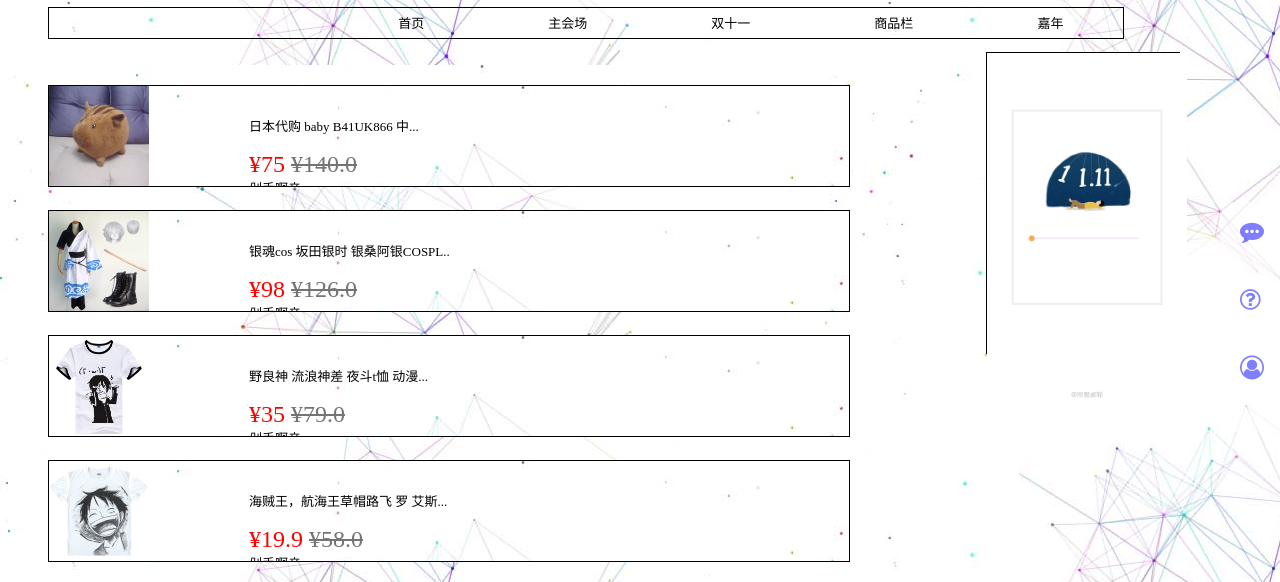
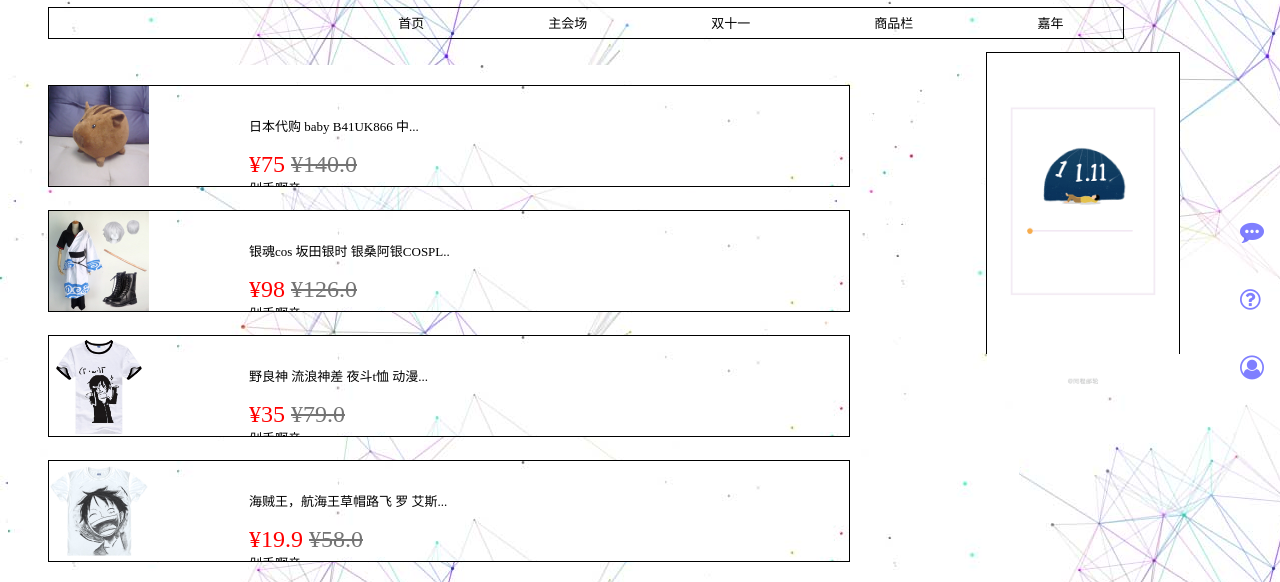
Before and after one commit to lihuanbi/xiaodian, a plain HTML site: page huic.html in a window 1280 px wide. Shown: the part 188-770 px from the top of the page. Drawn offline with Linux system fonts and the light colour scheme.

Commit message:
Update new_file.css

```diff
--- a/css/new_file.css
+++ b/css/new_file.css
@@ -202,6 +202,10 @@ body {
 	border: 0.3px solid;
 }
 
+.menu img{
+	width: 100%;
+}
+
 
 @media only screen and (min-width: 1124px) {
 	.container ul{
```
